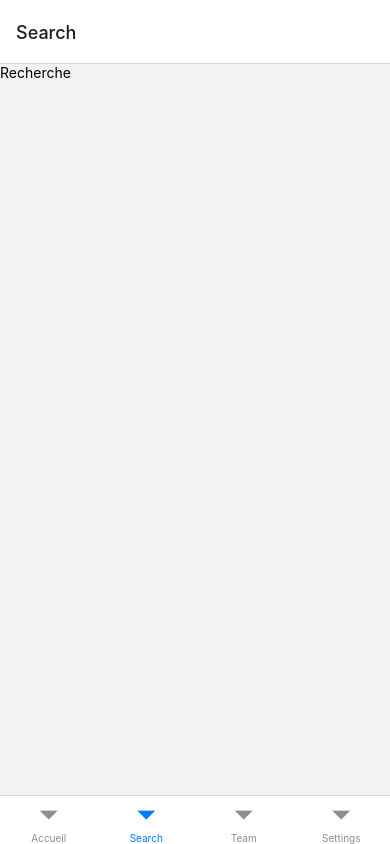
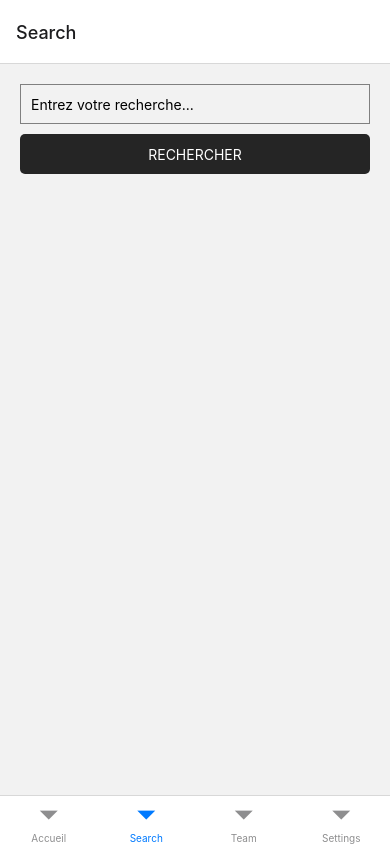
Before and after one commit to Taiyousan/react-native-app, a React Native app: screen /Search in a window 390 px wide. Built offline with nearby package versions, Linux system fonts and the light colour scheme; no server answers.

Commit message:
feat: add search

```diff
--- a/components/Search.js
+++ b/components/Search.js
@@ -1,22 +1,60 @@
-import React, { useState, useEffect } from 'react';
-import { View, FlatList, Text, StyleSheet } from 'react-native';
+import React, { useEffect, useState } from 'react';
+import { View, TextInput, Button, StyleSheet, Text, Pressable, Keyboard } from 'react-native';
 import axios from 'axios';
+import Card from './Card';
 
-// Components
-
-const Search = () => {
-
+const Search = ({ navigation }) => {
     const styles = StyleSheet.create({
         container: {
-            margin: 0,
-            width: '100%',
-            flex: 1,
+            margin: 20,
+        },
+        input: {
+            height: 40,
+            borderColor: 'gray',
+            borderWidth: 1,
+            marginBottom: 10,
+            paddingHorizontal: 10,
+        },
+        button: {
+            height: 40,
+            backgroundColor: '#252525', // Couleur de fond du bouton
+            justifyContent: 'center',
+            alignItems: 'center',
+            borderRadius: 5,
+            color: 'white',
+            display: 'flex',
+            textAlign: 'center',
+        },
+        buttonText: {
+            color: 'white',
         },
     });
 
+    const [search, setSearch] = useState('');
+    const [resultId, setResultId] = useState(null);
+
+
+    const searchPokemon = async () => {
+        Keyboard.dismiss();
+        try {
+            const response = await axios.get(`https://pokeapi.co/api/v2/pokemon/${search.toLowerCase()}`);
+            setResultId(response.data.id);
+        } catch (error) {
+            console.error(error);
+        }
+    };
+
     return (
         <View style={styles.container}>
-            <Text>Recherche</Text>
+            <TextInput
+                style={styles.input}
+                placeholder="Entrez votre recherche..."
+                onChangeText={(text) => setSearch(text)} // Fonction de gestion du changement de texte
+            />
+            <Pressable onPress={searchPokemon} style={styles.button}>
+                <Text style={styles.buttonText}>RECHERCHER</Text>
+            </Pressable>
+            {resultId && <Card id={resultId} navigation={navigation} />}
         </View>
     );
 };
```
